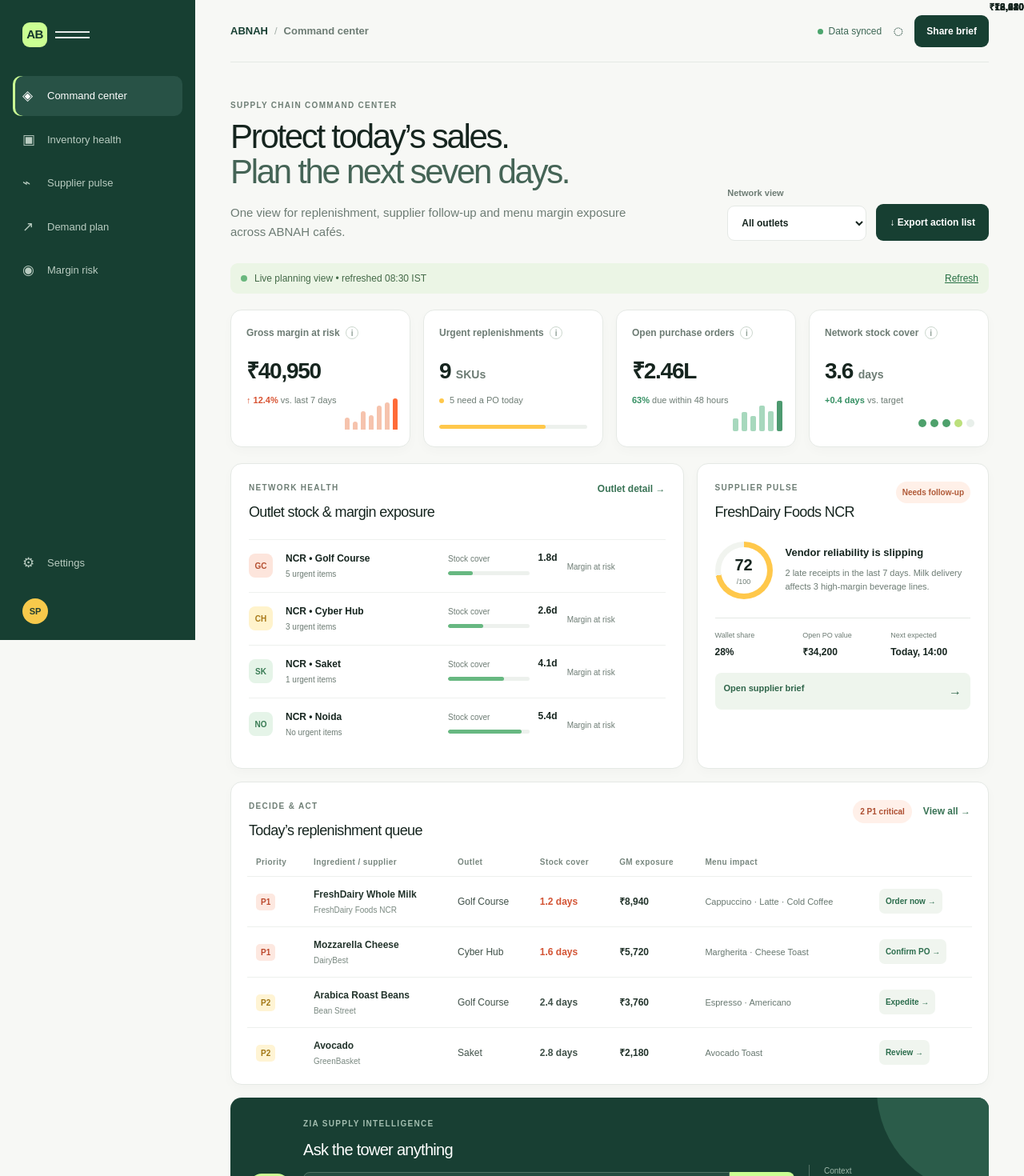
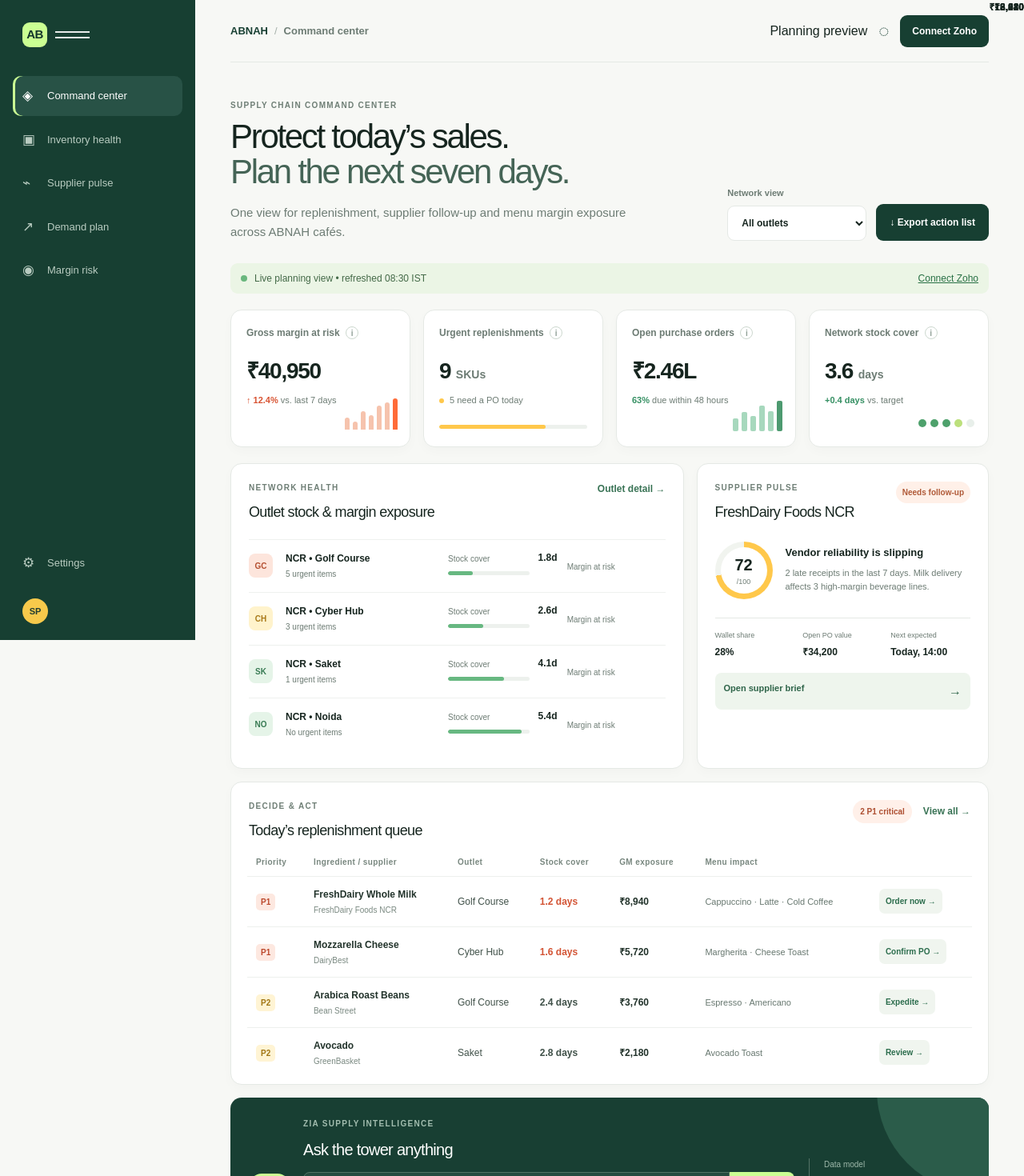
Before and after one commit to MAJOS-tech/ABNAH, a Next.js app: page / in a window 1280 px wide. Shown: the top 1470 px of the page at 80% size. Built offline with nearby package versions, Linux system fonts and the light colour scheme; no server answers.

Commit message:
Add Zoho OAuth and live connection status

```diff
--- a/app/page.tsx
+++ b/app/page.tsx
@@ -1,6 +1,6 @@
 "use client";
 
-import { useMemo, useState } from "react";
+import { useEffect, useMemo, useState } from "react";
 
 const outletData = [
   { name: "NCR • Golf Course", short: "GC", cover: 1.8, risk: 18420, urgent: 5, tone: "critical" },
@@ -28,6 +28,14 @@
   const [selectedOutlet, setSelectedOutlet] = useState("All outlets");
   const [query, setQuery] = useState("");
   const [toast, setToast] = useState("Live planning view • refreshed 08:30 IST");
+  const [connection, setConnection] = useState<"checking" | "preview" | "connected">("checking");
+
+  useEffect(() => {
+    fetch("/api/zoho/status").then((response) => response.json()).then((data) => {
+      setConnection(data.connected ? "connected" : "preview");
+      if (data.connected) setToast("Zoho Analytics connected • live refresh ready");
+    }).catch(() => setConnection("preview"));
+  }, []);
 
   const filteredActions = useMemo(
     () => actions.filter((action) => selectedOutlet === "All outlets" || action.outlet.includes(selectedOutlet.replace("NCR • ", ""))),
@@ -56,7 +64,7 @@
       <section className="workspace">
         <header className="topbar">
           <div className="crumb"><span>ABNAH</span><em>/</em><strong>{activeView}</strong></div>
-          <div className="top-actions"><span className="live-dot">Data synced</span><button className="icon-button" aria-label="Notifications">◌</button><button className="share-button" onClick={() => setToast("Daily control-tower digest scheduled for 08:30 IST.")}>Share brief</button></div>
+          <div className="top-actions"><span className={connection === "connected" ? "live-dot" : "preview-dot"}>{connection === "connected" ? "Zoho live" : connection === "checking" ? "Checking Zoho" : "Planning preview"}</span><button className="icon-button" aria-label="Notifications">◌</button>{connection === "connected" ? <button className="share-button" onClick={() => setToast("Daily control-tower digest scheduled for 08:30 IST.")}>Share brief</button> : <button className="share-button" onClick={() => { window.location.href = "/api/zoho/connect"; }}>Connect Zoho</button>}</div>
         </header>
 
         <section className="hero">
@@ -64,7 +72,7 @@
           <div className="hero-controls"><label>Network view<select value={selectedOutlet} onChange={(e) => setSelectedOutlet(e.target.value)}><option>All outlets</option>{outletData.map((outlet) => <option key={outlet.name}>{outlet.name}</option>)}</select></label><button className="primary-button" onClick={() => setToast("Action queue exported for the procurement team.")}>↓ Export action list</button></div>
         </section>
 
-        <div className="status-strip"><span className="signal" />{toast}<button onClick={() => setToast("Live planning view • refreshed just now")}>Refresh</button></div>
+        <div className="status-strip"><span className="signal" />{toast}<button onClick={() => connection === "connected" ? setToast("Zoho Analytics refresh requested.") : (window.location.href = "/api/zoho/connect")}>{connection === "connected" ? "Refresh now" : "Connect Zoho"}</button></div>
 
         <section className="metric-grid" aria-label="Supply chain key performance indicators">
           <article className="metric-card risk-card"><div className="metric-label">Gross margin at risk <button aria-label="More information">i</button></div><strong>₹40,950</strong><p><span className="up">↑ 12.4%</span> vs. last 7 days</p><div className="spark spark-risk"><i /><i /><i /><i /><i /><i /><i /></div></article>
@@ -81,7 +89,7 @@
 
         <section className="panel action-panel"><div className="panel-heading"><div><p className="eyebrow">DECIDE &amp; ACT</p><h2>Today’s replenishment queue</h2></div><div className="heading-actions"><span className="priority-pill">2 P1 critical</span><button className="text-button" onClick={() => setToast("All replenishment actions are displayed below.")}>View all →</button></div></div><div className="table-wrap"><table><thead><tr><th>Priority</th><th>Ingredient / supplier</th><th>Outlet</th><th>Stock cover</th><th>GM exposure</th><th>Menu impact</th><th /></tr></thead><tbody>{filteredActions.map((action) => <tr key={action.item}><td><span className={`priority ${action.priority.toLowerCase()}`}>{action.priority}</span></td><td><strong>{action.item}</strong><small>{action.supplier}</small></td><td>{action.outlet}</td><td><b className={action.priority === "P1" ? "danger-text" : ""}>{action.cover}</b></td><td><strong>{action.value}</strong></td><td><span className="impact-copy">{action.impact}</span></td><td><button className="row-action" onClick={() => setToast(`${action.status}: ${action.item} at ${action.outlet}`)}>{action.status} →</button></td></tr>)}</tbody></table></div></section>
 
-        <section className="zia-panel"><div className="zia-orb">✦</div><div className="zia-content"><p className="eyebrow">ZIA SUPPLY INTELLIGENCE</p><h2>Ask the tower anything</h2><div className="ask-row"><input value={query} onChange={(e) => setQuery(e.target.value)} placeholder="e.g. What should I buy today to protect margin?" aria-label="Ask Zia" /><button onClick={() => setToast(query ? "Question sent to the live Zia query layer." : "Type a question for Zia first.")}>Ask Zia <span>→</span></button></div><div className="question-chips">{ziaQuestions.map((question) => <button key={question} onClick={() => ask(question)}>{question}</button>)}</div></div><div className="zia-note"><span>Context</span><strong>Sales · recipes · inventory · POs</strong><p>Connect Zoho Analytics credentials to activate live responses.</p></div></section>
+        <section className="zia-panel"><div className="zia-orb">✦</div><div className="zia-content"><p className="eyebrow">ZIA SUPPLY INTELLIGENCE</p><h2>Ask the tower anything</h2><div className="ask-row"><input value={query} onChange={(e) => setQuery(e.target.value)} placeholder="e.g. What should I buy today to protect margin?" aria-label="Ask Zia" /><button onClick={() => setToast(query ? connection === "connected" ? "Question sent to the live Zia query layer." : "Connect Zoho to run this question on live data." : "Type a question for Zia first.")}>Ask Zia <span>→</span></button></div><div className="question-chips">{ziaQuestions.map((question) => <button key={question} onClick={() => ask(question)}>{question}</button>)}</div></div><div className="zia-note"><span>Data model</span><strong>Replenishment · menu risk · open PO · purchase receipt</strong><p>{connection === "connected" ? "Authenticated Zoho user session active." : "Secure Zoho sign-in activates live responses."}</p></div></section>
       </section>
     </main>
   );
```
